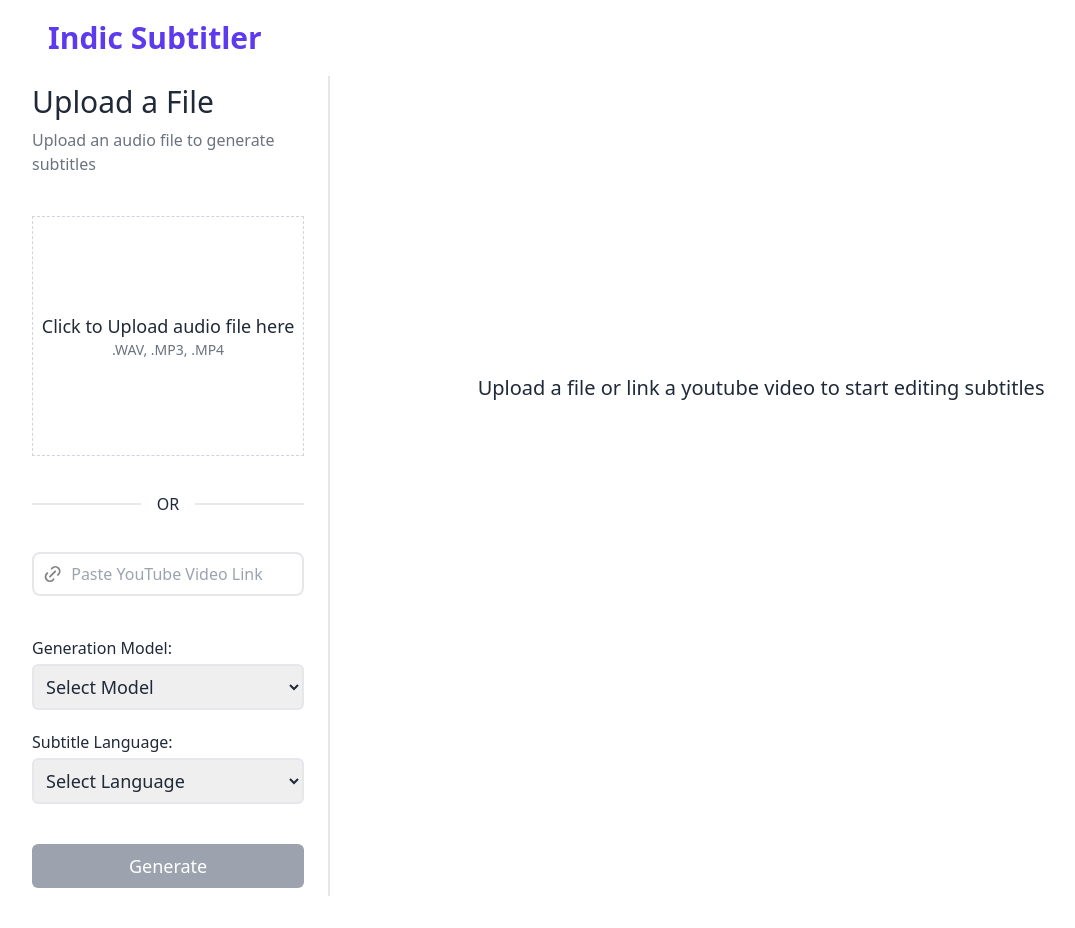
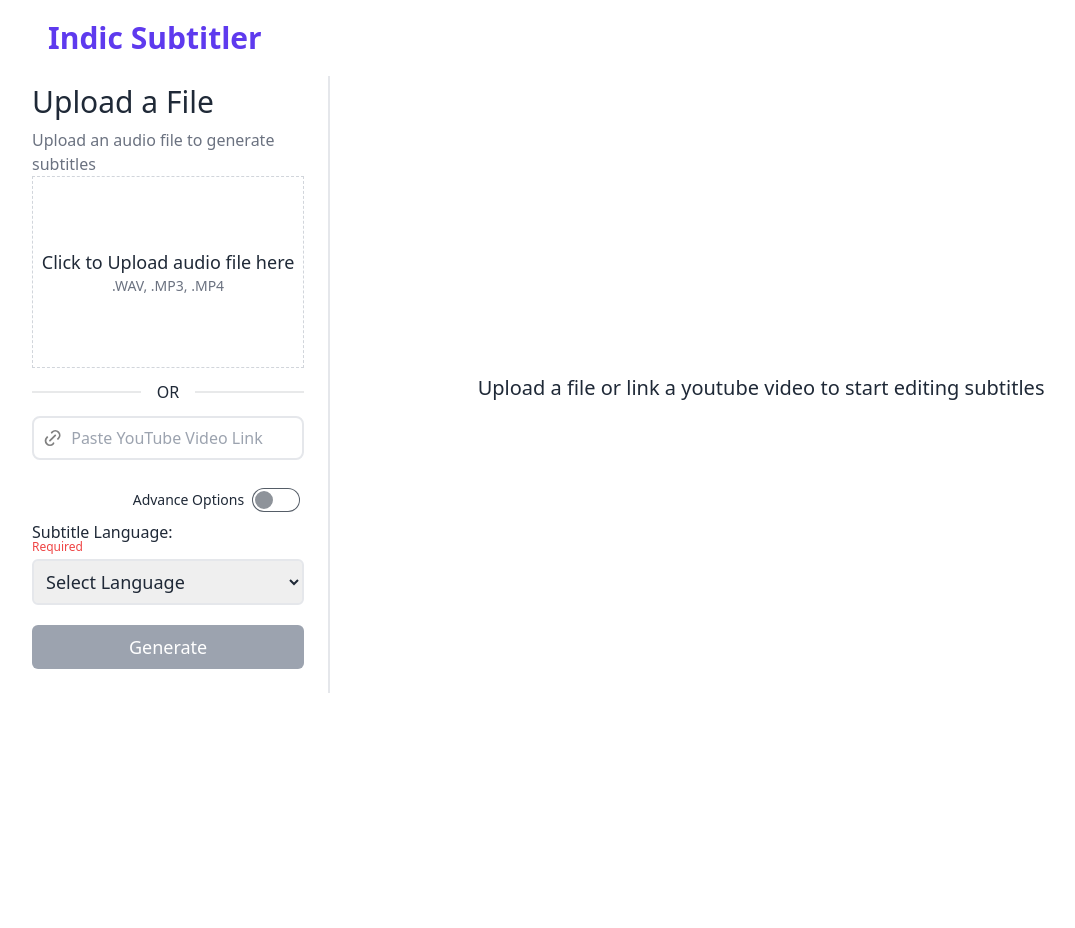
Before and after one commit to kurianbenoy/Indic-Subtitler, a Next.js app in the folder ui/: page /generate in a window 1280 px wide. Shown: the whole page, without its empty margins (32-1107 px from the left). After the commit the page ends 800 px from the top, so only its background shows below. Built offline with nearby package versions, Linux system fonts and the light colour scheme.

Commit message:
feat: advance options

```diff
--- a/ui/src/components/Dropdown.js
+++ b/ui/src/components/Dropdown.js
@@ -30,7 +30,8 @@ export default function Dropdown({
 
   return (
     <div className="flex flex-col ">
-      <label className="font-medium text-wrap">{label}:</label>
+      <label className="font-medium text-wrap my-0">{label}:</label>
+      <p className="font-medium text-xs text-red-500 mt-[-5px]">Required</p>
       <select
         onChange={handleSelectChange}
         className="mt-1 border-2 w-full text-lg px-2 py-2 rounded-md cursor-pointer focus-visible:outline-none focus-visible:ring focus-visible:ring-primary-300 transition-all transition-75"
--- a/ui/src/pages/generate.js
+++ b/ui/src/pages/generate.js
@@ -1,4 +1,4 @@
-import React, { useEffect, useState } from "react";
+import React, { useEffect, useRef, useState } from "react";
 import Dropzone from "@components/components/Dropzone";
 import Dropdown from "@components/components/Dropdown";
 import { AVAILABLE_MODELS, SOURCE_LANGUAGES } from "@components/constants";
@@ -9,7 +9,6 @@ import { useRouter } from "next/router";
 import {
   IconCalendarMonth,
   IconDatabase,
-  IconFileDatabase,
   IconLanguage,
   IconLink,
   IconMovie,
@@ -45,11 +44,10 @@ export default function dashboard() {
   const [transcribed, setTranscribed] = useState([]);
   const [requestSentToAPI, setrequestSentToAPI] = useState(false);
   const [isLocalFile, setIsLocalFile] = useState(false);
-  // const [fileDetailsForLocal, setfileDetailsForLocal] = useState()
   const [uploadedFileInformation, setuploadedFileInformation] = useState();
   const [isSubtitleBeingGenerated, setIsSubtitleBeingGenerated] =
     useState(false);
-
+  const [turnOnAdvanceOptions, setTurnOnAdvanceOptions] = useState(false);
   const router = useRouter();
   const index = router.query.id;
 
@@ -57,6 +55,11 @@ export default function dashboard() {
     const value = event.target.value;
     setYoutubeLink(value);
   };
+  const optionsRef = useRef();
+  useEffect(() => {
+    optionsRef?.current?.scrollIntoView({ behavior: "smooth", block: "end" });
+  }, [turnOnAdvanceOptions]);
+
   useEffect(() => {
     const items = JSON.parse(localStorage.getItem("file"));
     if (index && items) {
@@ -196,8 +199,11 @@ export default function dashboard() {
     <>
       <ToastContainer />
 
-      <main className="flex flex-col md:flex-row md:mb-8 xl:mx-14 mx-4 gap-4 ">
-        <aside className="w-full md:w-[30%] lg:w-[25%] flex flex-col space-y-10 p-2 ">
+      <main className="flex flex-col md:flex-row   xl:mx-14 mx-4 gap-4">
+        <aside
+          ref={optionsRef}
+          className="w-full md:w-[30%] lg:w-[25%] flex flex-col space-y-10 p-2"
+        >
           {isLocalFile ? (
             <div className="h-full ">
               <h2 className="text-3xl font-medium mb-5">File Information</h2>
@@ -261,14 +267,14 @@ export default function dashboard() {
               </div>
             </div>
           ) : (
-            <>
+            <div className=" pb-4">
               <div>
                 <h2 className="text-3xl font-medium">Upload a File</h2>
                 <p className="font-xl text-gray-500 font-medium mt-2">
                   Upload an audio file to generate subtitles
                 </p>
               </div>
-              <div className="h-60">
+              <div className="h-48">
                 <Dropzone
                   setUploadedFile={setUploadedFile}
                   uploadedFile={uploadedFile}
@@ -276,7 +282,7 @@ export default function dashboard() {
               </div>
 
               <div className="divider font-medium">OR</div>
-              <label className="flex border-2 rounded-lg gap-2 p-2 ">
+              <label className="flex border-2 rounded-lg gap-2 p-2">
                 <IconLink color="grey" />
                 <input
                   onChange={handleInputChange}
@@ -285,6 +291,24 @@ export default function dashboard() {
                   placeholder="Paste YouTube Video Link"
                 />
               </label>
+              <div className="flex justify-end items-center">
+                <div className="form-control mt-5">
+                  <label className="label cursor-pointer">
+                    <span className="label-text mx-2 font-medium">
+                      Advance Options
+                    </span>
+                    <input
+                      type="checkbox"
+                      className="toggle toggle-primary"
+                      defaultValue={turnOnAdvanceOptions}
+                      onClick={() =>
+                        setTurnOnAdvanceOptions(!turnOnAdvanceOptions)
+                      }
+                    />
+                  </label>
+                </div>
+              </div>
+              {turnOnAdvanceOptions ? (
                 <div className="space-y-5">
                   <Dropdown
                     onChange={(item) => setSelectedModel(item)}
@@ -303,7 +327,31 @@ export default function dashboard() {
                     defaultOption="Select Language"
                     selectedModel={selectedModel}
                   />
+                  <div className="hidden">
+                    <p className="font-medium text-wrap">Prompt:</p>
+                    <p className="font-medium text-xs text-gray-500 mt-[-5px]">
+                      Optional
+                    </p>
+
+                    <textarea
+                      name=""
+                      id=""
+                      className="resize-none p-2 w-full border-2 rounded-md outline-none"
+                      rows="10"
+                      placeholder="enter your prompt here......"
+                    ></textarea>
                   </div>
+                </div>
+              ) : (
+                <Dropdown
+                  onChange={(item) => setTargetLanguage(item)}
+                  label="Subtitle Language"
+                  options={SOURCE_LANGUAGES}
+                  keyName="target-language"
+                  defaultOption="Select Language"
+                  selectedModel={selectedModel}
+                />
+              )}
               <button
                 disabled={disabled}
                 onClick={handleSubmit}
@@ -311,11 +359,11 @@ export default function dashboard() {
                   disabled
                     ? "bg-gray-400 hover:cursor-not-allowed"
                     : "bg-primary-900 hover:cursor-pointer"
-                } text-white py-2 rounded-md text-lg font-medium transition-all duration-300 flex items-center justify-center`}
+                } w-full mt-5 text-white py-2 rounded-md text-lg font-medium transition-all duration-300 flex items-center justify-center`}
               >
                 Generate
               </button>
-            </>
+            </div>
           )}
         </aside>
 
```
Lines whose indentation alone changed are shown as unchanged.
